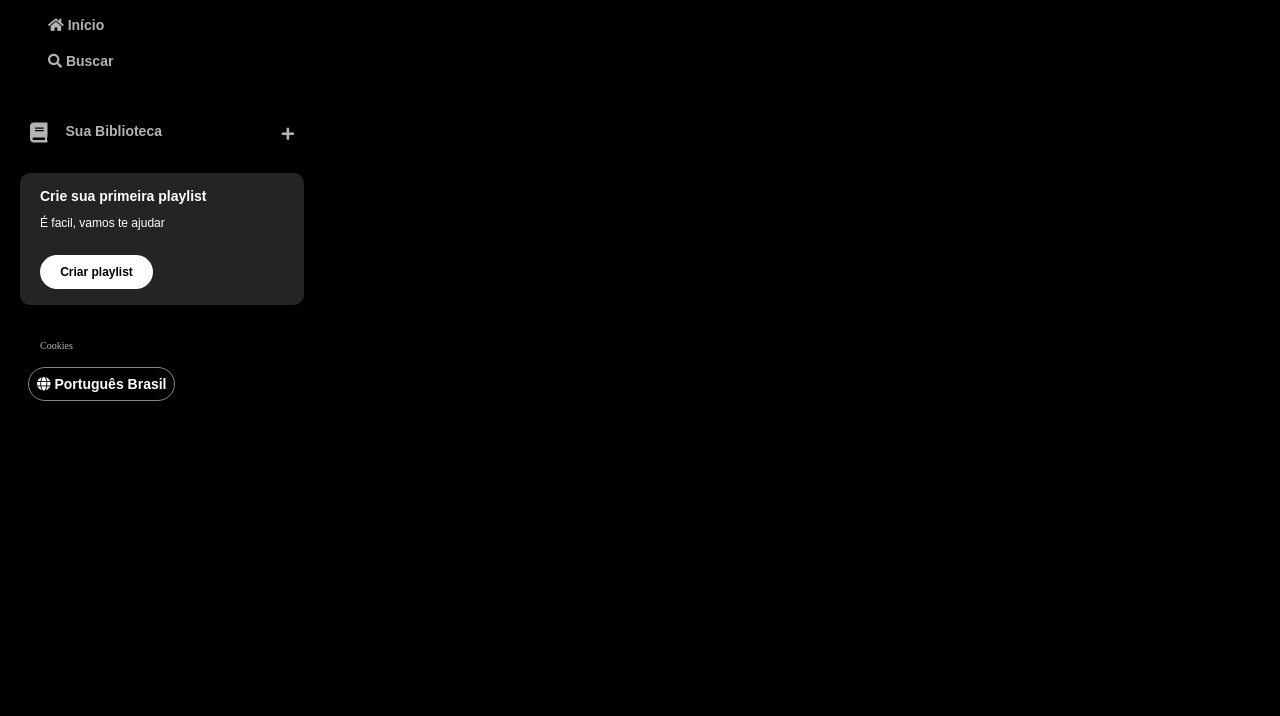
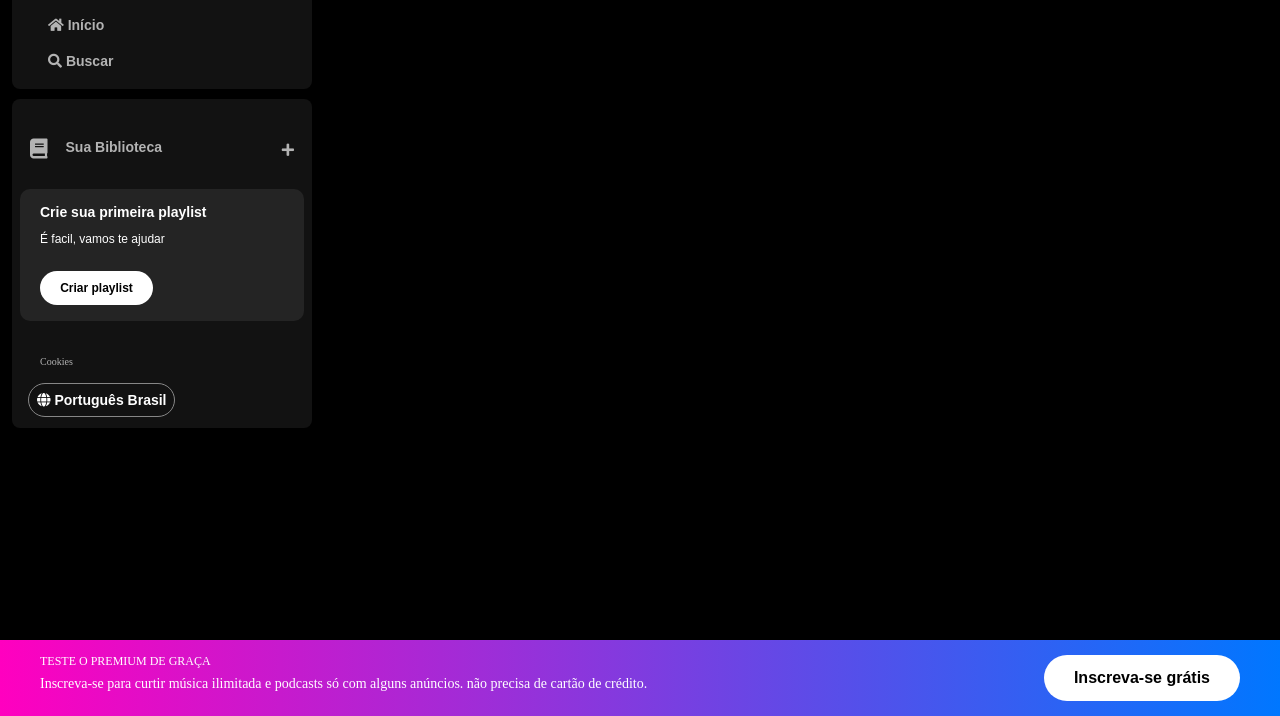
Before and after one commit to teusbonfim/Spotify-Alura, a plain HTML site: page index.html in a window 1280 px wide. Shown: the part 84-800 px from the top of the page. Drawn offline with Linux system fonts and the light colour scheme.

Commit message:
Desafio Aula N° 2

```diff
--- a/index.html
+++ b/index.html
@@ -67,6 +67,21 @@
                 </buttom>
             </div>
         </div>
+
+        <!-- Barra inferior-->
+        <footer class="disclaimer-premium">
+            <div class="text">
+                <p class="disclaimer-premium__title">Teste o Premium de graça</p>
+                <p class="disclaimer-premium__subtitle">
+                    Inscreva-se para curtir música ilimitada e podcasts só com alguns anúncios. não precisa de cartão de
+                    crédito.
+                </p>
+            </div>
+            <div class="button">
+                <button type="button">Inscreva-se grátis</button>
+            </div>
+        </footer>
+        <!-- Barra inferior-->
 </body>
 
 </html>
--- a/style.css
+++ b/style.css
@@ -12,13 +12,13 @@ body {
 }
 
 .sidebar__navigation {
-    background-color: #000000;
+    background-color: #121212;
     border-radius: 8px;
     padding: 16px 0 0 16px;
 }
 
 .logo {
-    background: #000000;
+    background: #121212;
     display: flex;
     border-radius: 8px;
     padding: 16px 0 0 16px;
@@ -46,12 +46,12 @@ body {
 }
 
 .library {
-    background-color: #000000;
+    background-color: #121212;
     border-radius: 8px;
     display: flex;
     justify-content: space-between;
     flex-direction: column;
-    padding: 4px 8px;
+    padding: 20px 8px;
     color: #b3b3b3;
     font-weight: 600;
     font-size: 14px;
@@ -170,3 +170,45 @@ body {
     font-family: "DM Sans", sans-serif;
 
 }
+
+.disclaimer-premium{
+    position: fixed;
+    bottom: 0;
+    left: 0;
+    right: 0;
+    background: linear-gradient(to right, #ff00bf, #0077ff);
+    padding: 15px 40px;
+    display: flex;
+    justify-content: space-between;
+}
+
+.disclaimer-premium .text {
+    flex-shrink: 0;
+}
+
+.disclaimer-premium .disclaimer-premium__title{
+    color: #fff;
+    text-transform: uppercase;
+    font-weight: 400;
+    font-size: 12px;
+    margin-bottom: 10px;
+}
+
+.disclaimer-premium .disclaimer-premium__subtitle{
+    color: #fff;
+    font-size: 14px;
+    font-weight: 500;
+
+}
+
+.disclaimer-premium button{
+    background-color: #fff;
+    color: #000000;
+    font-size: 16px;
+    font-weight: bold;
+    padding: 14px 30px;
+    border: 0px;
+    border-radius: 40px;
+    cursor: pointer;
+    flex-shrink: 0;
+}
```
Lines whose indentation alone changed are shown as unchanged.
